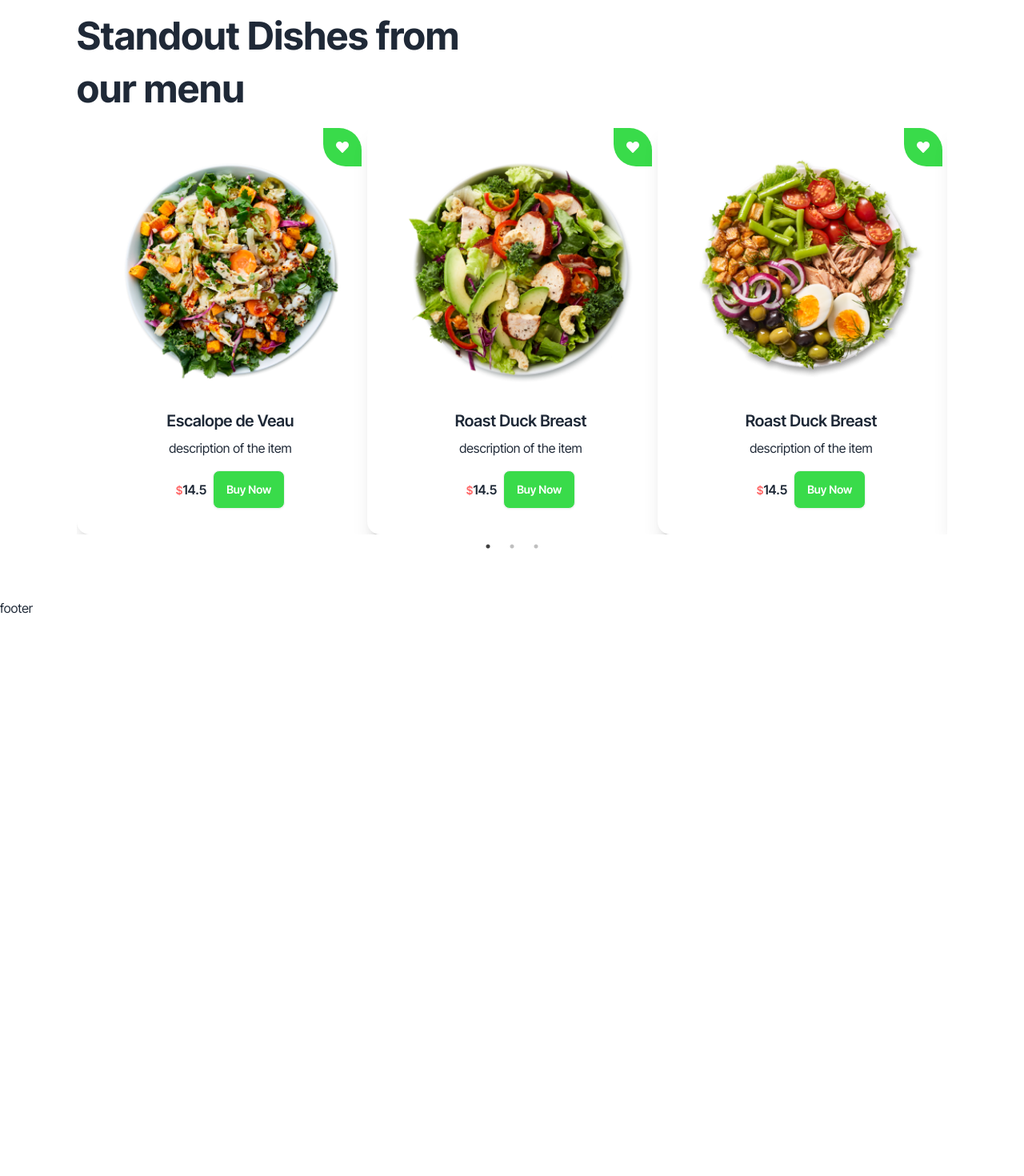
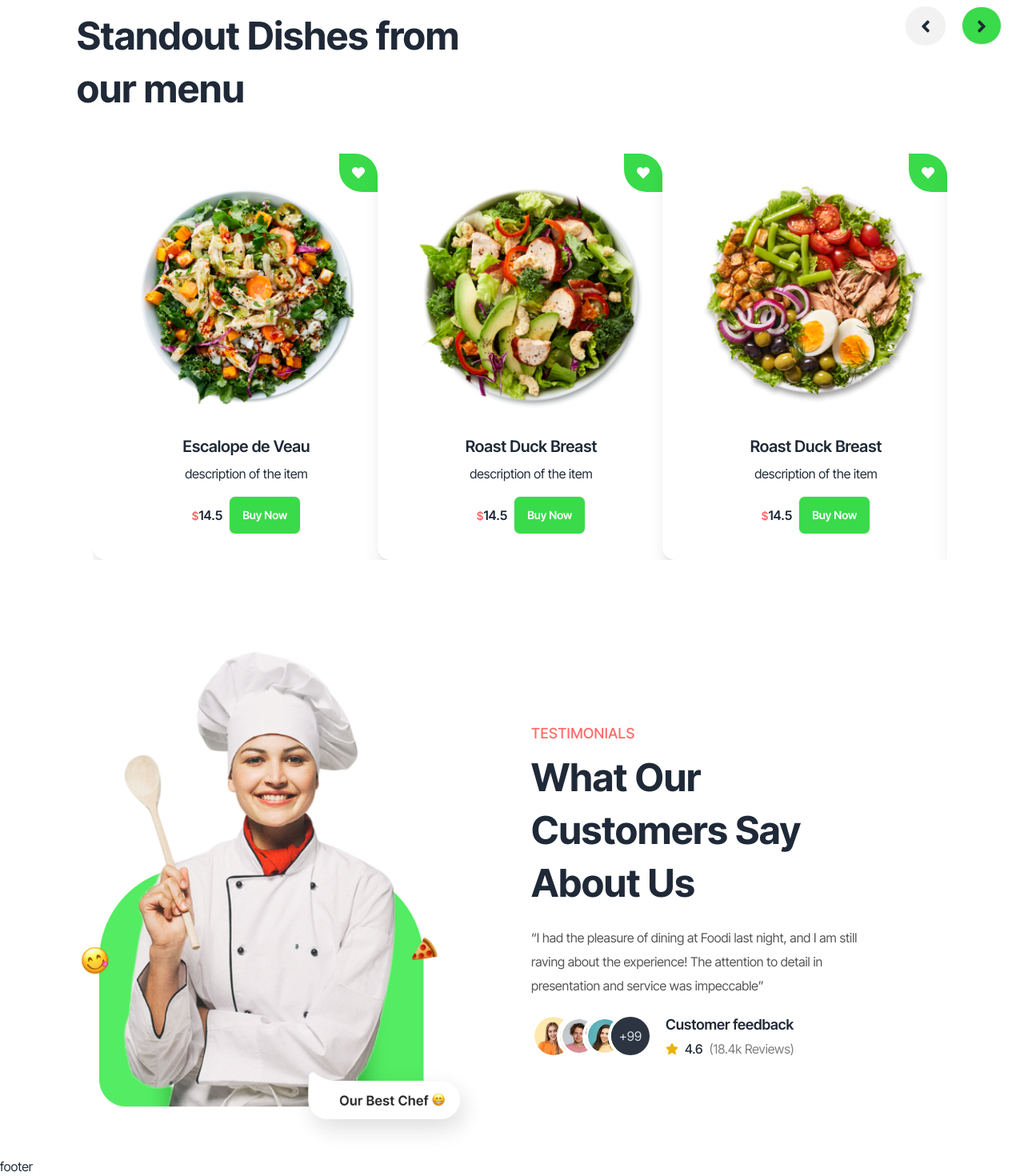
Before and after one commit to Tahsan35/foodi-client, a React (Vite) app: page / in a window 1280 px wide. Shown: the part 1630-3100 px from the top of the page at 80% size. Before the commit the page ends 2402 px from the top, so only its background shows below. Built offline with nearby package versions, Linux system fonts and the light colour scheme.

Commit message:
added the testimonials

```diff
--- a/src/components/Cards.jsx
+++ b/src/components/Cards.jsx
@@ -30,7 +30,9 @@
         </figure>
       </Link>
       <div className="card-body items-center text-center">
-        <h2 className="card-title">{name}</h2>
+        <Link to={`/menu/${_id}`}>
+          <h2 className="card-title">{name}</h2>
+        </Link>
         <p>description of the item</p>
         <div className="card-actions justify-between items-center mt-2">
           <h5 className="font-semibold">
--- a/src/pages/home/Home.jsx
+++ b/src/pages/home/Home.jsx
@@ -1,6 +1,7 @@
 import Banner from "../../components/Banner";
 import Categories from "./Categories";
 import SpecialDishes from "./SpecialDishes";
+import Testimonials from "./Testimonials";
 
 const Home = () => {
   return (
@@ -8,6 +9,7 @@
       <Banner />
       <Categories />
       <SpecialDishes />
+      <Testimonials />
     </div>
   );
 };
--- a/src/pages/home/SpecialDishes.jsx
+++ b/src/pages/home/SpecialDishes.jsx
@@ -3,6 +3,33 @@
 import Slider from "react-slick";
 import { useEffect, useRef, useState } from "react";
 import Cards from "../../components/Cards";
+import { FaAngleLeft, FaAngleRight } from "react-icons/fa";
+
+const simpleNextArrow = (props) => {
+  const { className, style, onClick } = props;
+  return (
+    <div
+      className={className}
+      style={{ ...style, display: "block", background: "red" }}
+      onClick={onClick}
+    >
+      Next
+    </div>
+  );
+};
+
+const simplePrevArrow = (props) => {
+  const { className, style, onClick } = props;
+  return (
+    <div
+      className={className}
+      style={{ ...style, display: "block", background: "green" }}
+      onClick={onClick}
+    >
+      Back
+    </div>
+  );
+};
 
 const SpecialDishes = () => {
   const [recipes, setRecipes] = useState([]);
@@ -52,14 +79,36 @@
         },
       },
     ],
+
+    nextArrow: <simpleNextArrow />,
+    prevArrow: <simplePrevArrow />,
   };
   return (
-    <div className="section-container my-20">
+    <div className="section-container my-20 relative">
       <div className="text-left">
         <p className="sub-title">Special Dishes</p>
         <h2 className="title md:w-[520px]">Standout Dishes from our menu</h2>
       </div>
-      <Slider {...settings}>
+      {/* arrow btn */}
+      <div className="md:absolute right-3 top-8 mb-10 md:mr-4">
+        <button
+          onClick={() => slider?.current?.slickPrev()}
+          className="btn p-2 rounded-full ml-5"
+        >
+          <FaAngleLeft className="w-8 h-8 p-1" />
+        </button>
+        <button
+          onClick={() => slider?.current?.slickNext()}
+          className="btn p-2 rounded-full ml-5 bg-green"
+        >
+          <FaAngleRight className="w-8 h-8 p-1" />
+        </button>
+      </div>
+      <Slider
+        ref={slider}
+        {...settings}
+        className="overflow-hidden mt-10 space-x-5"
+      >
         {recipes.map((item, i) => (
           <Cards key={i} item={item} />
         ))}
--- /dev/null
+++ b/src/pages/home/Testimonials.jsx
@@ -0,0 +1,59 @@
+import { FaStar } from "react-icons/fa";
+
+const Testimonials = () => {
+  return (
+    <div className="section-container">
+      <div className="flex flex-col md:flex-row items-center justify-between gap-12">
+        <div className="md:w-1/2">
+          <img src="/images/home/testimonials/testimonials.png" alt="" />
+        </div>
+        <div className="md:w-1/2">
+          <div className="text-left md:w-4/5">
+            <p className="sub-title">Testimonials</p>
+            <h2 className="title">What Our Customers Say About Us</h2>
+            <blockquote className="my-5 text-secondary leading-[30px]">
+              “I had the pleasure of dining at Foodi last night, and I am still
+              raving about the experience! The attention to detail in
+              presentation and service was impeccable”
+            </blockquote>
+            {/* avatar */}
+            <div className="flex items-center gap-4 flex-wrap">
+              <div className="avatar-group -space-x-6 rtl:space-x-reverse">
+                <div className="avatar">
+                  <div className="w-12">
+                    <img src="/images/home/testimonials/testimonial1.png" />
+                  </div>
+                </div>
+                <div className="avatar">
+                  <div className="w-12">
+                    <img src="/images/home/testimonials/testimonial2.png" />
+                  </div>
+                </div>
+                <div className="avatar">
+                  <div className="w-12">
+                    <img src="/images/home/testimonials/testimonial3.png" />
+                  </div>
+                </div>
+                <div className="avatar placeholder">
+                  <div className="w-12 bg-neutral text-neutral-content">
+                    <span>+99</span>
+                  </div>
+                </div>
+              </div>
+              <div className="space-y-1">
+                <h5 className="text-lg font-semibold">Customer feedback</h5>
+                <div className="flex items-center gap-2">
+                  <FaStar className="text-yellow-500" />
+                  <span className="font-medium">4.6</span>
+                  <span className="text-[#807E7E]">(18.4k Reviews)</span>
+                </div>
+              </div>
+            </div>
+          </div>
+        </div>
+      </div>
+    </div>
+  );
+};
+
+export default Testimonials;
```
